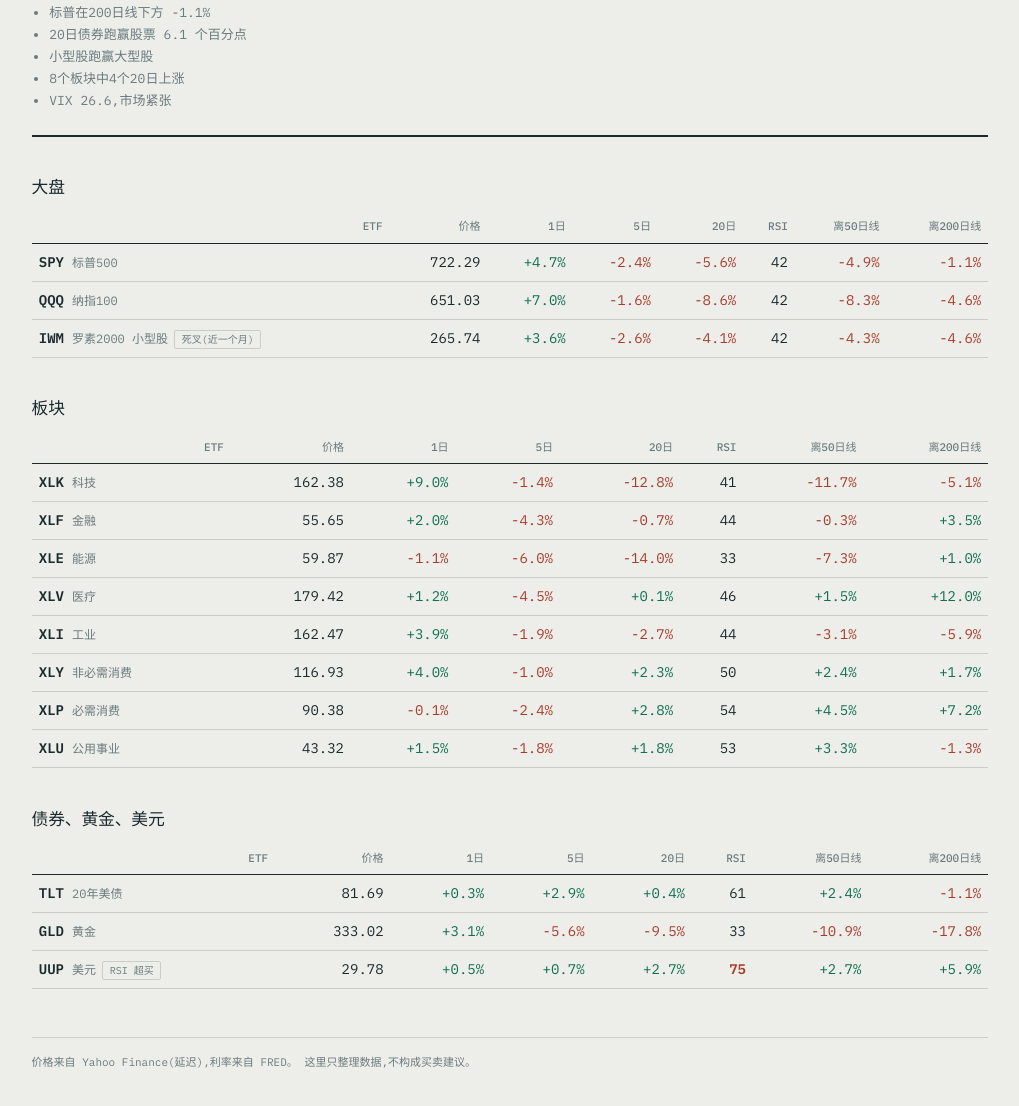
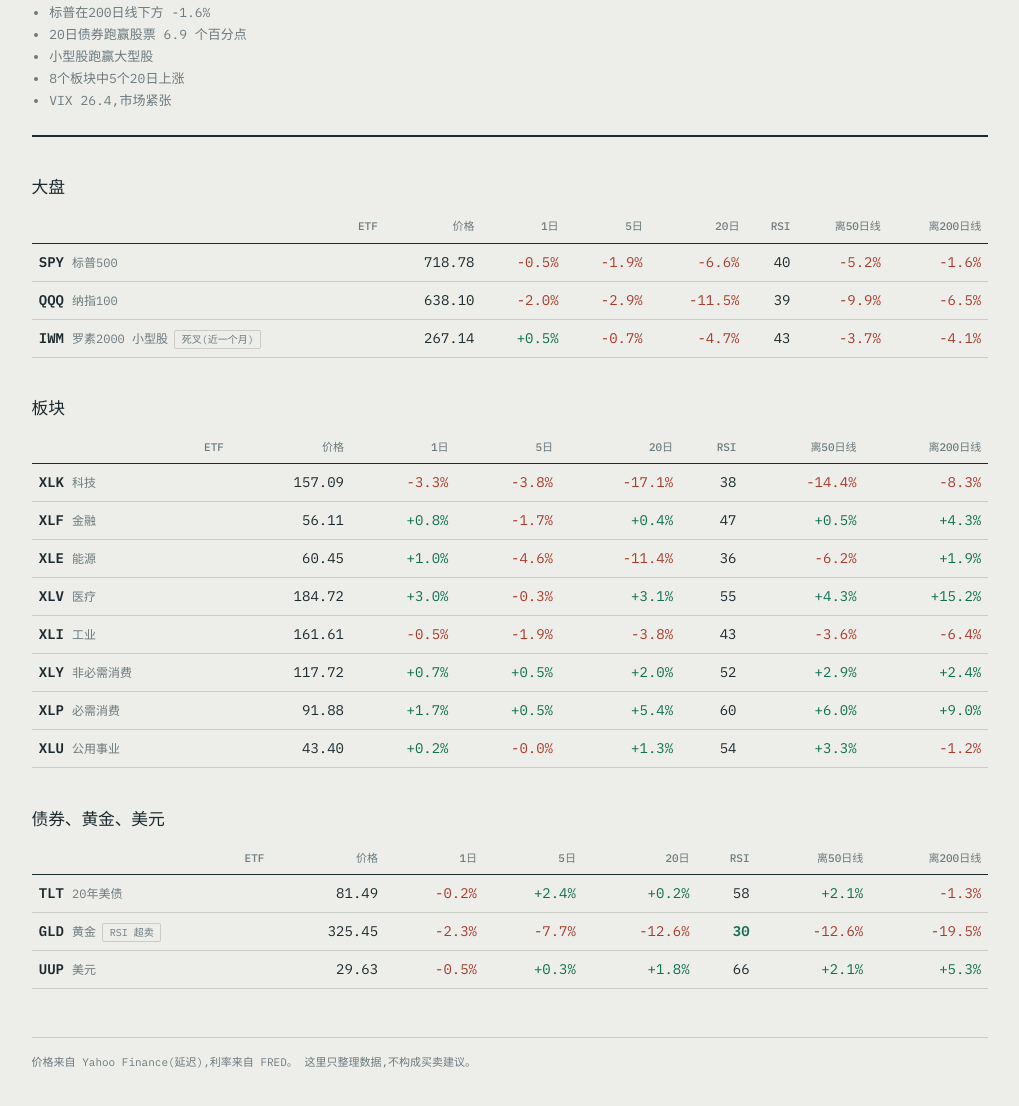
Before and after one commit to kelvin89mun/market-brief, a plain HTML site: page docs/index.html in a window 1280 px wide. Shown: the part 142-1248 px from the top of the page, without its empty margins (130-1149 px from the left). Drawn offline with nearby package versions, Linux system fonts and the light colour scheme.

Commit message:
Brief for 2026-11-25

```diff
--- a/docs/index.html
+++ b/docs/index.html
@@ -87,9 +87,9 @@
 <body>
 <div class="wrap">
   <header>
-    <div class="stamp">美股 23 Nov 2026 收盘数据</div>
+    <div class="stamp">美股 24 Nov 2026 收盘数据</div>
     <h1 class="verdict">偏向 Risk off</h1>
-    <ul class="why"><li>标普在200日线下方 -1.1%</li><li>20日债券跑赢股票 6.1 个百分点</li><li>小型股跑赢大型股</li><li>8个板块中4个20日上涨</li><li>VIX 26.6,市场紧张</li></ul>
+    <ul class="why"><li>标普在200日线下方 -1.6%</li><li>20日债券跑赢股票 6.9 个百分点</li><li>小型股跑赢大型股</li><li>8个板块中5个20日上涨</li><li>VIX 26.4,市场紧张</li></ul>
   </header>
 
       <section>
@@ -104,33 +104,33 @@
           <tbody>
         <tr>
           <th scope="row"><span class="tick">SPY</span><span class="nm">标普500</span></th>
-          <td class="num">722.29</td>
-          <td class="num up">+4.7%</td>
-          <td class="num down">-2.4%</td>
-          <td class="num down">-5.6%</td>
-          <td class="num rsi ">42</td>
-          <td class="num down">-4.9%</td>
-          <td class="num down">-1.1%</td>
+          <td class="num">718.78</td>
+          <td class="num down">-0.5%</td>
+          <td class="num down">-1.9%</td>
+          <td class="num down">-6.6%</td>
+          <td class="num rsi ">40</td>
+          <td class="num down">-5.2%</td>
+          <td class="num down">-1.6%</td>
         </tr>
         <tr>
           <th scope="row"><span class="tick">QQQ</span><span class="nm">纳指100</span></th>
-          <td class="num">651.03</td>
-          <td class="num up">+7.0%</td>
-          <td class="num down">-1.6%</td>
-          <td class="num down">-8.6%</td>
-          <td class="num rsi ">42</td>
-          <td class="num down">-8.3%</td>
-          <td class="num down">-4.6%</td>
+          <td class="num">638.10</td>
+          <td class="num down">-2.0%</td>
+          <td class="num down">-2.9%</td>
+          <td class="num down">-11.5%</td>
+          <td class="num rsi ">39</td>
+          <td class="num down">-9.9%</td>
+          <td class="num down">-6.5%</td>
         </tr>
         <tr>
           <th scope="row"><span class="tick">IWM</span><span class="nm">罗素2000 小型股</span><span class='flag'>死叉(近一个月)</span></th>
-          <td class="num">265.74</td>
-          <td class="num up">+3.6%</td>
-          <td class="num down">-2.6%</td>
+          <td class="num">267.14</td>
+          <td class="num up">+0.5%</td>
+          <td class="num down">-0.7%</td>
+          <td class="num down">-4.7%</td>
+          <td class="num rsi ">43</td>
+          <td class="num down">-3.7%</td>
           <td class="num down">-4.1%</td>
-          <td class="num rsi ">42</td>
-          <td class="num down">-4.3%</td>
-          <td class="num down">-4.6%</td>
         </tr></tbody>
         </table>
         </div>
@@ -148,83 +148,83 @@
           <tbody>
         <tr>
           <th scope="row"><span class="tick">XLK</span><span class="nm">科技</span></th>
-          <td class="num">162.38</td>
-          <td class="num up">+9.0%</td>
-          <td class="num down">-1.4%</td>
-          <td class="num down">-12.8%</td>
-          <td class="num rsi ">41</td>
-          <td class="num down">-11.7%</td>
-          <td class="num down">-5.1%</td>
+          <td class="num">157.09</td>
+          <td class="num down">-3.3%</td>
+          <td class="num down">-3.8%</td>
+          <td class="num down">-17.1%</td>
+          <td class="num rsi ">38</td>
+          <td class="num down">-14.4%</td>
+          <td class="num down">-8.3%</td>
         </tr>
         <tr>
           <th scope="row"><span class="tick">XLF</span><span class="nm">金融</span></th>
-          <td class="num">55.65</td>
-          <td class="num up">+2.0%</td>
-          <td class="num down">-4.3%</td>
-          <td class="num down">-0.7%</td>
-          <td class="num rsi ">44</td>
-          <td class="num down">-0.3%</td>
-          <td class="num up">+3.5%</td>
+          <td class="num">56.11</td>
+          <td class="num up">+0.8%</td>
+          <td class="num down">-1.7%</td>
+          <td class="num up">+0.4%</td>
+          <td class="num rsi ">47</td>
+          <td class="num up">+0.5%</td>
+          <td class="num up">+4.3%</td>
         </tr>
         <tr>
           <th scope="row"><span class="tick">XLE</span><span class="nm">能源</span></th>
-          <td class="num">59.87</td>
-          <td class="num down">-1.1%</td>
-          <td class="num down">-6.0%</td>
-          <td class="num down">-14.0%</td>
-          <td class="num rsi ">33</td>
-          <td class="num down">-7.3%</td>
+          <td class="num">60.45</td>
           <td class="num up">+1.0%</td>
+          <td class="num down">-4.6%</td>
+          <td class="num down">-11.4%</td>
+          <td class="num rsi ">36</td>
+          <td class="num down">-6.2%</td>
+          <td class="num up">+1.9%</td>
         </tr>
         <tr>
           <th scope="row"><span class="tick">XLV</span><span class="nm">医疗</span></th>
-          <td class="num">179.42</td>
-          <td class="num up">+1.2%</td>
-          <td class="num down">-4.5%</td>
-          <td class="num up">+0.1%</td>
-          <td class="num rsi ">46</td>
-          <td class="num up">+1.5%</td>
-          <td class="num up">+12.0%</td>
+          <td class="num">184.72</td>
+          <td class="num up">+3.0%</td>
+          <td class="num down">-0.3%</td>
+          <td class="num up">+3.1%</td>
+          <td class="num rsi ">55</td>
+          <td class="num up">+4.3%</td>
+          <td class="num up">+15.2%</td>
         </tr>
         <tr>
           <th scope="row"><span class="tick">XLI</span><span class="nm">工业</span></th>
-          <td class="num">162.47</td>
-          <td class="num up">+3.9%</td>
+          <td class="num">161.61</td>
+          <td class="num down">-0.5%</td>
           <td class="num down">-1.9%</td>
-          <td class="num down">-2.7%</td>
-          <td class="num rsi ">44</td>
-          <td class="num down">-3.1%</td>
-          <td class="num down">-5.9%</td>
+          <td class="num down">-3.8%</td>
+          <td class="num rsi ">43</td>
+          <td class="num down">-3.6%</td>
+          <td class="num down">-6.4%</td>
         </tr>
         <tr>
           <th scope="row"><span class="tick">XLY</span><span class="nm">非必需消费</span></th>
-          <td class="num">116.93</td>
-          <td class="num up">+4.0%</td>
-          <td class="num down">-1.0%</td>
-          <td class="num up">+2.3%</td>
-          <td class="num rsi ">50</td>
+          <td class="num">117.72</td>
+          <td class="num up">+0.7%</td>
+          <td class="num up">+0.5%</td>
+          <td class="num up">+2.0%</td>
+          <td class="num rsi ">52</td>
+          <td class="num up">+2.9%</td>
           <td class="num up">+2.4%</td>
-          <td class="num up">+1.7%</td>
         </tr>
         <tr>
           <th scope="row"><span class="tick">XLP</span><span class="nm">必需消费</span></th>
-          <td class="num">90.38</td>
-          <td class="num down">-0.1%</td>
-          <td class="num down">-2.4%</td>
-          <td class="num up">+2.8%</td>
-          <td class="num rsi ">54</td>
-          <td class="num up">+4.5%</td>
-          <td class="num up">+7.2%</td>
+          <td class="num">91.88</td>
+          <td class="num up">+1.7%</td>
+          <td class="num up">+0.5%</td>
+          <td class="num up">+5.4%</td>
+          <td class="num rsi ">60</td>
+          <td class="num up">+6.0%</td>
+          <td class="num up">+9.0%</td>
         </tr>
         <tr>
           <th scope="row"><span class="tick">XLU</span><span class="nm">公用事业</span></th>
-          <td class="num">43.32</td>
-          <td class="num up">+1.5%</td>
-          <td class="num down">-1.8%</td>
-          <td class="num up">+1.8%</td>
-          <td class="num rsi ">53</td>
+          <td class="num">43.40</td>
+          <td class="num up">+0.2%</td>
+          <td class="num down">-0.0%</td>
+          <td class="num up">+1.3%</td>
+          <td class="num rsi ">54</td>
           <td class="num up">+3.3%</td>
-          <td class="num down">-1.3%</td>
+          <td class="num down">-1.2%</td>
         </tr></tbody>
         </table>
         </div>
@@ -242,33 +242,33 @@
           <tbody>
         <tr>
           <th scope="row"><span class="tick">TLT</span><span class="nm">20年美债</span></th>
-          <td class="num">81.69</td>
-          <td class="num up">+0.3%</td>
-          <td class="num up">+2.9%</td>
-          <td class="num up">+0.4%</td>
-          <td class="num rsi ">61</td>
+          <td class="num">81.49</td>
+          <td class="num down">-0.2%</td>
           <td class="num up">+2.4%</td>
-          <td class="num down">-1.1%</td>
+          <td class="num up">+0.2%</td>
+          <td class="num rsi ">58</td>
+          <td class="num up">+2.1%</td>
+          <td class="num down">-1.3%</td>
         </tr>
         <tr>
-          <th scope="row"><span class="tick">GLD</span><span class="nm">黄金</span></th>
-          <td class="num">333.02</td>
-          <td class="num up">+3.1%</td>
-          <td class="num down">-5.6%</td>
-          <td class="num down">-9.5%</td>
-          <td class="num rsi ">33</td>
-          <td class="num down">-10.9%</td>
-          <td class="num down">-17.8%</td>
+          <th scope="row"><span class="tick">GLD</span><span class="nm">黄金</span><span class='flag'>RSI 超卖</span></th>
+          <td class="num">325.45</td>
+          <td class="num down">-2.3%</td>
+          <td class="num down">-7.7%</td>
+          <td class="num down">-12.6%</td>
+          <td class="num rsi cold">30</td>
+          <td class="num down">-12.6%</td>
+          <td class="num down">-19.5%</td>
         </tr>
         <tr>
-          <th scope="row"><span class="tick">UUP</span><span class="nm">美元</span><span class='flag'>RSI 超买</span></th>
-          <td class="num">29.78</td>
-          <td class="num up">+0.5%</td>
-          <td class="num up">+0.7%</td>
-          <td class="num up">+2.7%</td>
-          <td class="num rsi hot">75</td>
-          <td class="num up">+2.7%</td>
-          <td class="num up">+5.9%</td>
+          <th scope="row"><span class="tick">UUP</span><span class="nm">美元</span></th>
+          <td class="num">29.63</td>
+          <td class="num down">-0.5%</td>
+          <td class="num up">+0.3%</td>
+          <td class="num up">+1.8%</td>
+          <td class="num rsi ">66</td>
+          <td class="num up">+2.1%</td>
+          <td class="num up">+5.3%</td>
         </tr></tbody>
         </table>
         </div>
```
